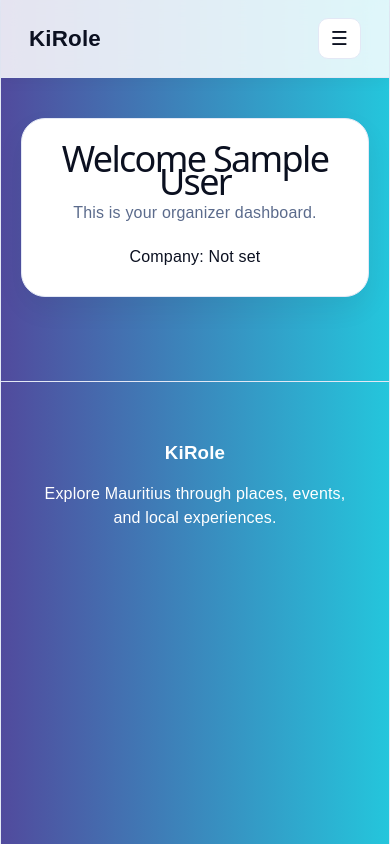
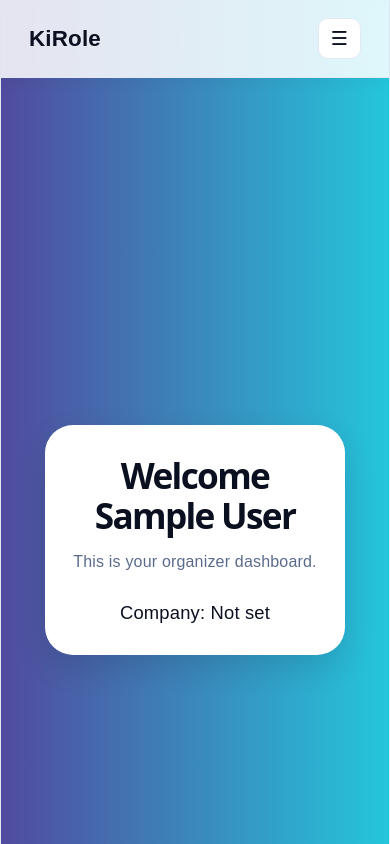
Before and after one commit to RogueOne166/kirole-frontend, a React (Vite) app: page /organizer/dashboard in a window 390 px wide. Shown: the top 844 px of the page. Built offline with nearby package versions, Linux system fonts and the light colour scheme; sample sign-in values are in the browser's storage.

Commit message:
organizer dashboard improved lettering

```diff
--- a/src/App.css
+++ b/src/App.css
@@ -848,6 +848,66 @@ a {
   }
 }
 
+
+/* COMPANY DASHBOARD */
+
+.company-dashboard {
+  min-height: 100vh;
+  display: flex;
+  justify-content: center;
+  align-items: center;
+  padding: 24px;
+}
+
+.company-dashboard-card {
+  width: 100%;
+  max-width: 760px;
+  background: white;
+  border-radius: 28px;
+  padding: 40px 28px;
+  text-align: center;
+  box-shadow: 0 12px 32px rgba(0, 0, 0, 0.12);
+}
+
+.company-dashboard-title {
+  margin: 0 0 14px;
+  font-size: clamp(2.2rem, 5vw, 4rem);
+  line-height: 1.15;
+  font-weight: 800;
+  color: #0b1020;
+  word-break: break-word;
+}
+
+.company-dashboard-subtitle {
+  margin: 0 0 26px;
+  font-size: 1.2rem;
+  line-height: 1.5;
+  color: var(--text-secondary);
+}
+
+.company-dashboard-company {
+  margin: 0;
+  font-size: 1.5rem;
+  line-height: 1.4;
+  color: var(--text-main);
+}
+
+@media (max-width: 768px) {
+  .company-dashboard-card {
+    padding: 30px 20px;
+  }
+
+  .company-dashboard-subtitle {
+    font-size: 1rem;
+  }
+
+  .company-dashboard-company {
+    font-size: 1.15rem;
+  }
+}
+
+
+
 /* FOOTER */
 
 .footer {
@@ -863,17 +923,6 @@ a {
 @media (max-width: 768px) {
   .hero {
     padding: 56px 16px 44px;
-  }
-
-  .hero h1 {
-  max-width: 900px;
-  margin: 0 auto 16px;
-  font-size: clamp(2.2rem, 4.8vw, 4.6rem);
-  line-height: 1.08;
-  letter-spacing: -1px;
-  color: white;
-  text-shadow: 0 6px 18px rgba(0, 0, 0, 0.18);
-  animation: heroTitleIn 1s ease-out;
   }
 
   .hero h1 {
@@ -901,6 +950,7 @@ a {
   .hero-subtitle {
     opacity: 0;
     animation: subtitleFade 0.8s ease-out 0.4s forwards;
+  }
 }
 
 @keyframes heroTitleIn {
@@ -933,4 +983,3 @@ a {
     transform: translateY(0);
   }
 }
-}
--- a/src/pages/OrganizerDashboardPage.jsx
+++ b/src/pages/OrganizerDashboardPage.jsx
@@ -10,18 +10,20 @@ function OrganizerDashboardPage() {
       <Navbar />
 
       <main className="main-content page-top-spacing">
-        <div className="auth-card">
-          <h1 className="auth-title">
+        <div className="company-dashboard">
+          <div className="company-dashboard-card">
+            <h1 className="company-dashboard-title">
               Welcome {user?.name || "Organizer"}
             </h1>
 
-          <p className="auth-subtitle">
+            <p className="company-dashboard-subtitle">
               This is your organizer dashboard.
             </p>
 
-          <p>
+            <p className="company-dashboard-company">
               Company: {user?.companyName || "Not set"}
             </p>
+          </div>
         </div>
       </main>
 
```
Lines whose indentation alone changed are shown as unchanged.
